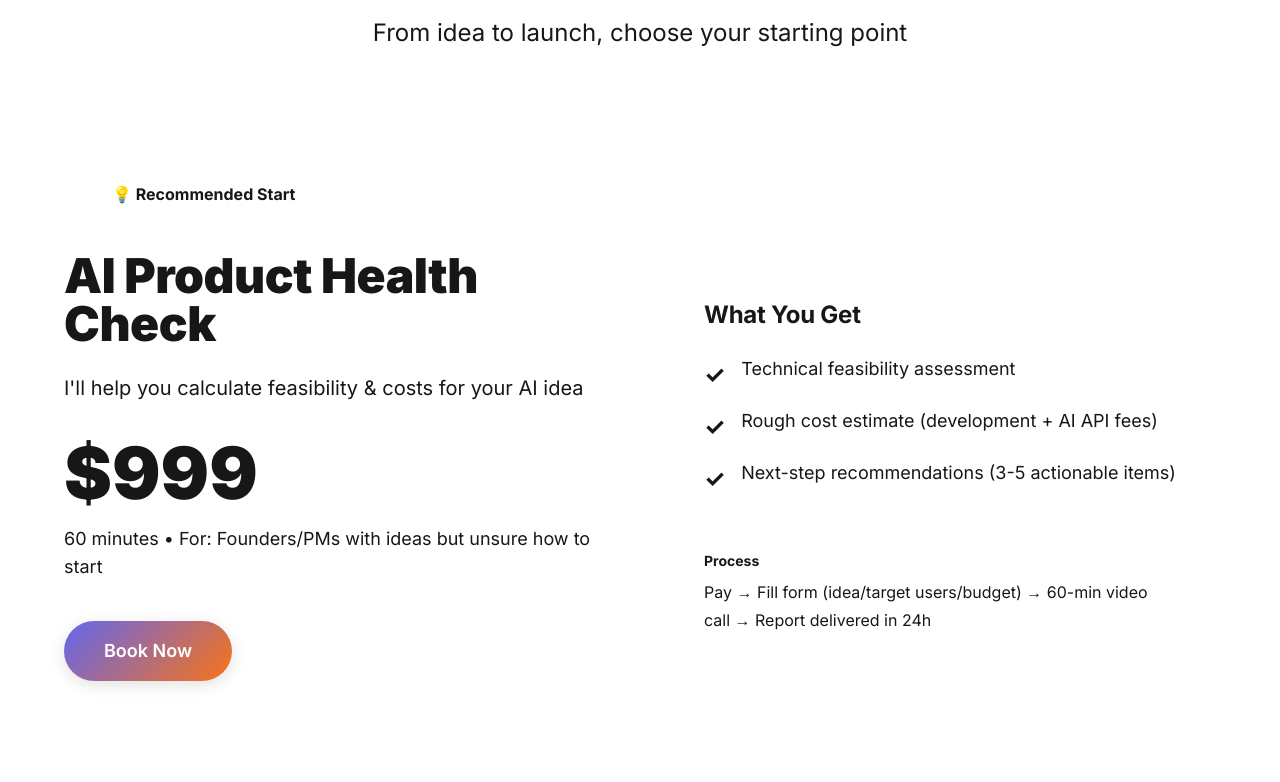
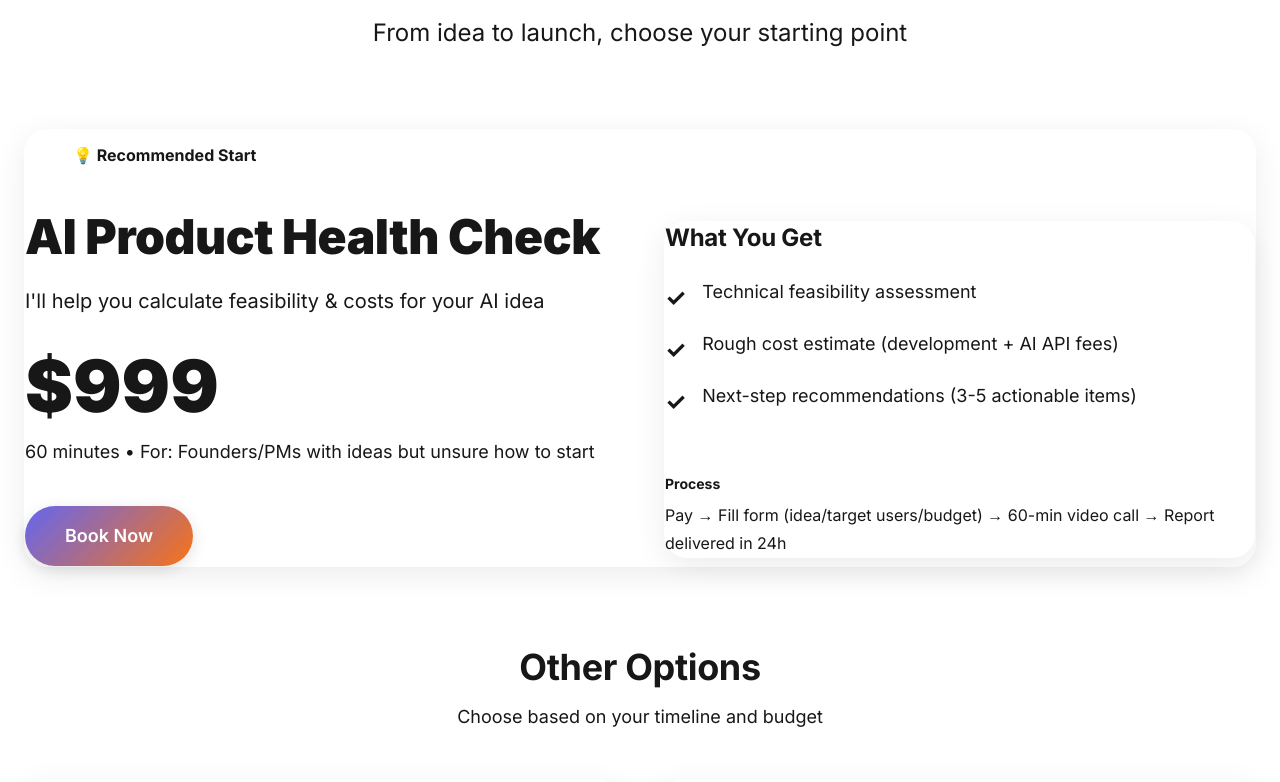
Before and after one commit to Youngger9765/young-personal-site, a Next.js app: page /en in a window 1280 px wide. Shown: the part 3645-4427 px from the top of the page. Built offline with nearby package versions, Linux system fonts and the light colour scheme.

Commit message:
feat: replace BrutalCard with GlassCard component

```diff
--- a/app/[locale]/page.tsx
+++ b/app/[locale]/page.tsx
@@ -9,7 +9,7 @@ import Navigation from '@/components/Navigation';
 import ContactCTA from '@/components/ContactCTA';
 import QuickConsultForm from '@/components/QuickConsultForm';
 import GradientButton from '@/components/GradientButton';
-import BrutalCard from '@/components/BrutalCard';
+import GlassCard from '@/components/GlassCard';
 
 export default function Home() {
   const t = useTranslations();
@@ -397,7 +397,7 @@ export default function Home() {
               viewport={{ once: true }}
               className="mb-20"
             >
-              <BrutalCard className="bg-amber-gold">
+              <GlassCard className="bg-amber-gold">
                 {/* Badge */}
                 <div className="inline-flex items-center px-6 py-3 bg-warm-orange border-3 border-deep-brown text-deep-brown font-bold mb-8">
                   <span className="w-3 h-3 bg-deep-brown mr-3"></span>
@@ -431,7 +431,7 @@ export default function Home() {
                     </GradientButton>
                   </div>
 
-                  <BrutalCard className="bg-warm-cream/90">
+                  <GlassCard className="bg-warm-cream/90">
                     <h4 className="font-display font-bold text-2xl text-deep-brown mb-6">
                       {locale === 'zh-TW' ? '你會得到' : 'What You Get'}
                     </h4>
@@ -454,9 +454,9 @@ export default function Home() {
                         {t('services.healthCheck.flow')}
                       </p>
                     </div>
-                  </BrutalCard>
+                  </GlassCard>
                 </div>
-              </BrutalCard>
+              </GlassCard>
             </motion.div>
 
             {/* Other Services */}
@@ -487,7 +487,7 @@ export default function Home() {
                   viewport={{ once: true }}
                   transition={{ delay: index * 0.1 }}
                 >
-                  <BrutalCard className="h-full flex flex-col">
+                  <GlassCard className="h-full flex flex-col">
                     {service.featured && (
                       <div className="inline-flex items-center px-6 py-2 bg-warm-orange border-3 border-deep-brown text-deep-brown font-bold mb-6 self-start">
                         ⭐ {t('services.featured.badge')}
@@ -537,7 +537,7 @@ export default function Home() {
                         {t('projects.consultCta')}
                       </GradientButton>
                     </div>
-                  </BrutalCard>
+                  </GlassCard>
                 </motion.div>
               ))}
             </div>
@@ -570,7 +570,7 @@ export default function Home() {
                     {/* Project Card with Asymmetric Layout */}
                     <div className="grid md:grid-cols-5 gap-6">
                       <div className={isOdd ? 'md:col-span-3' : 'md:col-span-3 md:col-start-3'}>
-                        <BrutalCard className="bg-white">
+                        <GlassCard className="bg-white">
                           {/* Icon Placeholder */}
                           <div className="w-20 h-20 md:w-24 md:h-24 border-3 border-deep-brown bg-amber-gold flex items-center justify-center text-4xl md:text-5xl mb-6" aria-hidden="true">
                             {projectIcons[index % projectIcons.length]}
@@ -615,7 +615,7 @@ export default function Home() {
                           >
                             {locale === 'zh-TW' ? '查看專案' : 'View Project'}
                           </GradientButton>
-                        </BrutalCard>
+                        </GlassCard>
                       </div>
                     </div>
 
--- a/components/BrutalCard.tsx
+++ /dev/null
@@ -1,25 +0,0 @@
-import React from 'react';
-
-interface BrutalCardProps {
-  children: React.ReactNode;
-  className?: string;
-  noBorder?: boolean;
-  noPadding?: boolean;
-}
-
-export default function BrutalCard({
-  children,
-  className = '',
-  noBorder = false,
-  noPadding = false,
-}: BrutalCardProps) {
-  const baseStyles = 'bg-warm-cream';
-  const borderStyles = noBorder ? '' : 'border-3 border-deep-brown shadow-brutal';
-  const paddingStyles = noPadding ? '' : 'p-8 md:p-10';
-
-  return (
-    <div className={`${baseStyles} ${borderStyles} ${paddingStyles} ${className}`}>
-      {children}
-    </div>
-  );
-}
--- /dev/null
+++ b/components/GlassCard.tsx
@@ -0,0 +1,25 @@
+import React from 'react';
+
+interface GlassCardProps {
+  children: React.ReactNode;
+  className?: string;
+  hover?: boolean;
+  gradient?: boolean;
+}
+
+export default function GlassCard({
+  children,
+  className = '',
+  hover = false,
+  gradient = false,
+}: GlassCardProps) {
+  const baseStyles = 'backdrop-blur-glass bg-white/80 rounded-2xl shadow-glass border border-white/20';
+  const hoverStyles = hover ? 'hover:shadow-soft-lg hover:scale-[1.02] transition-all duration-300' : '';
+  const gradientStyles = gradient ? 'bg-gradient-to-br from-white/90 to-purple-primary/10' : '';
+
+  return (
+    <div className={`${baseStyles} ${hoverStyles} ${gradientStyles} ${className}`}>
+      {children}
+    </div>
+  );
+}
```
